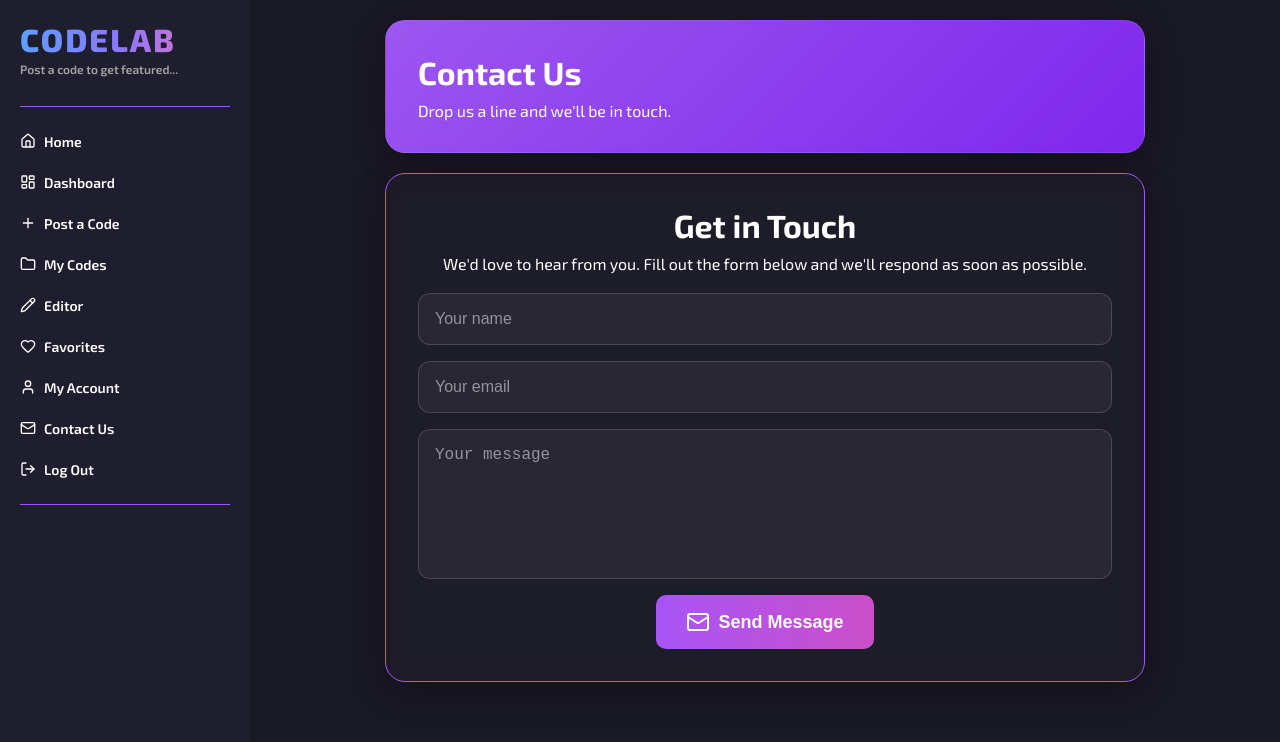
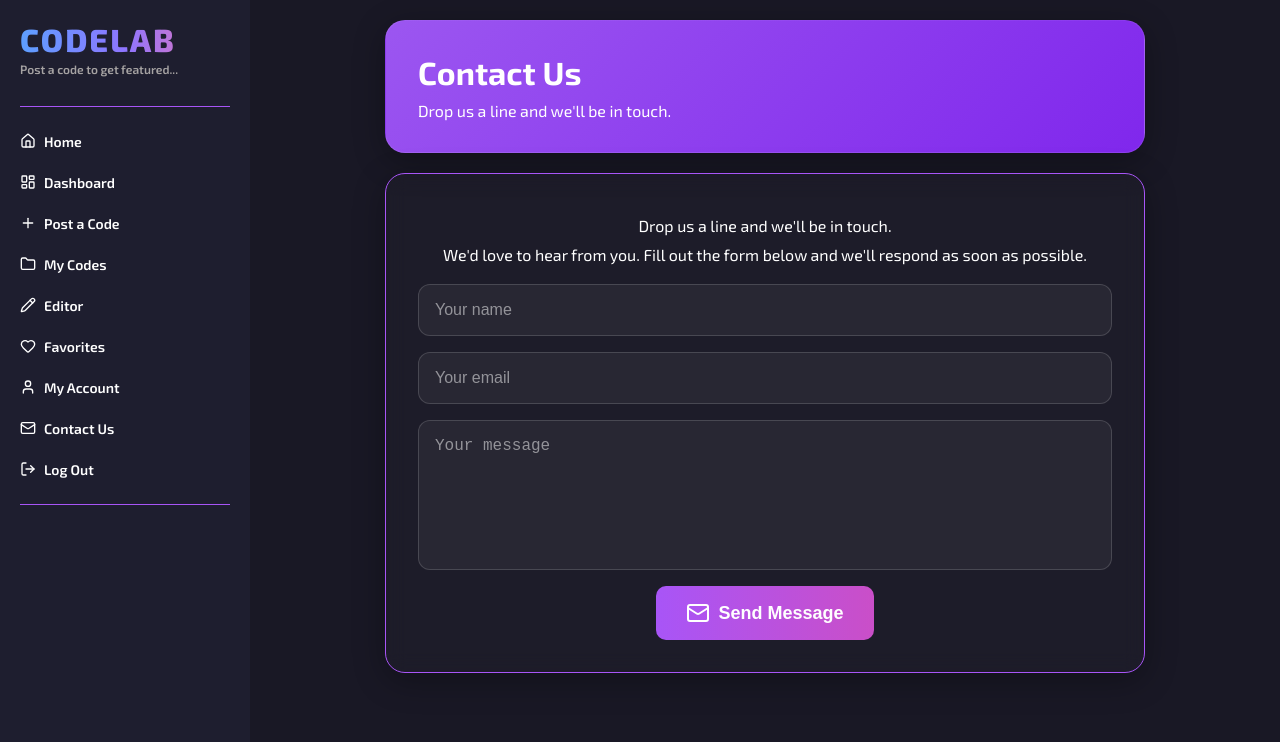
Before and after one commit to Endizzy/codeStoreProject, a Next.js app: page /Contact in a window 1280 px wide. Shown: the top 742 px of the page. Built offline with nearby package versions, Linux system fonts and the light colour scheme.

Commit message:
Fix: ' to &#39;

```diff
--- a/src/app/Contact/page.js
+++ b/src/app/Contact/page.js
@@ -11,12 +11,12 @@ const Contact = () => {
                 <div className={styles.container}>
                     <div className={styles.cardTitle}>
                         <h1 className={styles.title}>Contact Us</h1>
-                        <p className={styles.desc}>Drop us a line and we'll be in touch.</p>
+                        <p className={styles.desc}>Drop us a line and we&#39;ll be in touch.</p>
                     </div>
                     <div className={styles.cardWrapper}>
                         <div className={styles.contactWelcome}>
-                            <h1 className={styles.title}>Get in Touch</h1>
-                            <p className={styles.desc}>We'd love to hear from you. Fill out the form below and we'll respond as soon as possible.</p>
+                            <p className={styles.desc}>Drop us a line and we&#39;ll be in touch.</p>
+                            <p className={styles.desc}>We&#39;d love to hear from you. Fill out the form below and we&#39;ll respond as soon as possible.</p>
                         </div>
                         <form className={styles.form}>
                             <input type="text" placeholder="Your name" className={styles.input} required />
```
